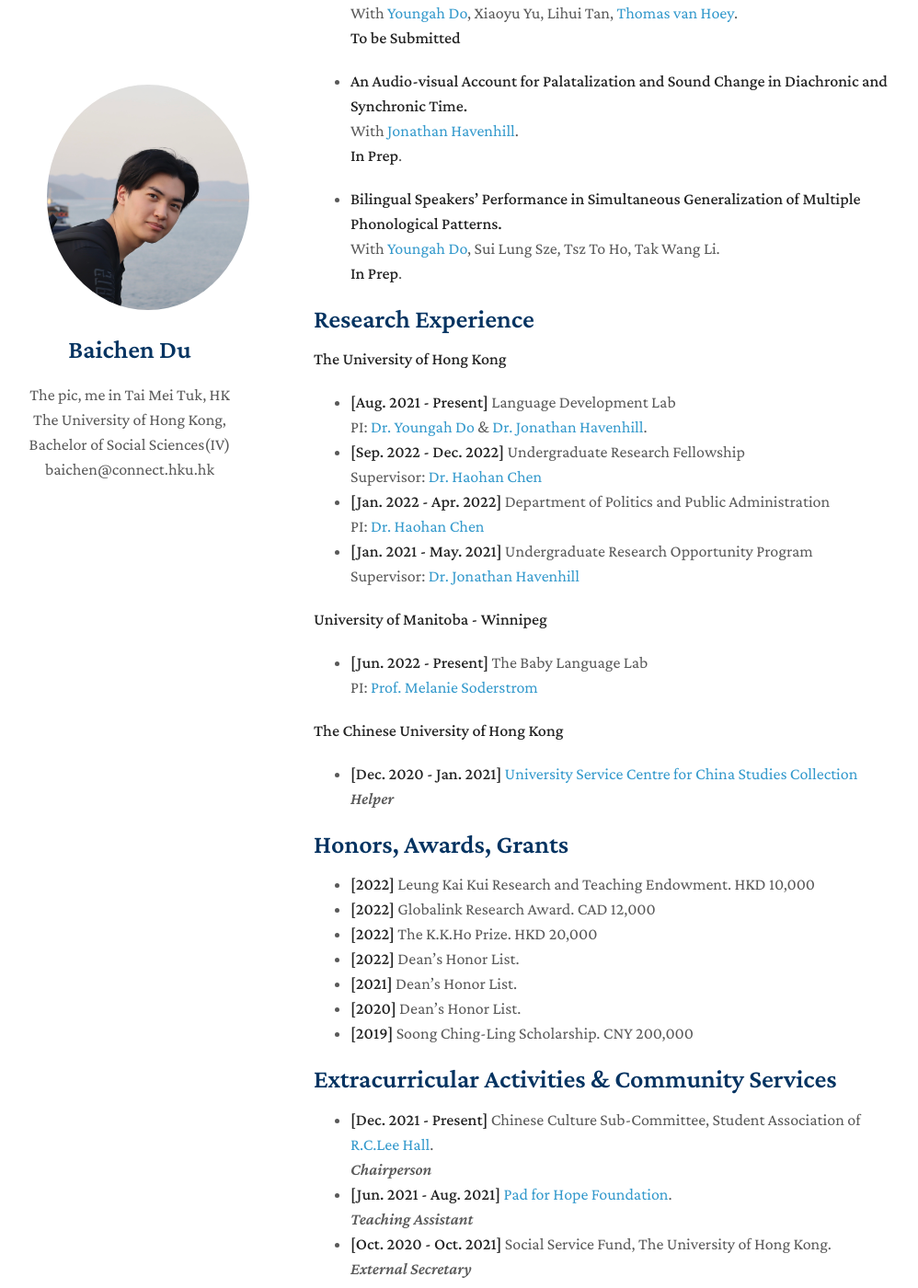
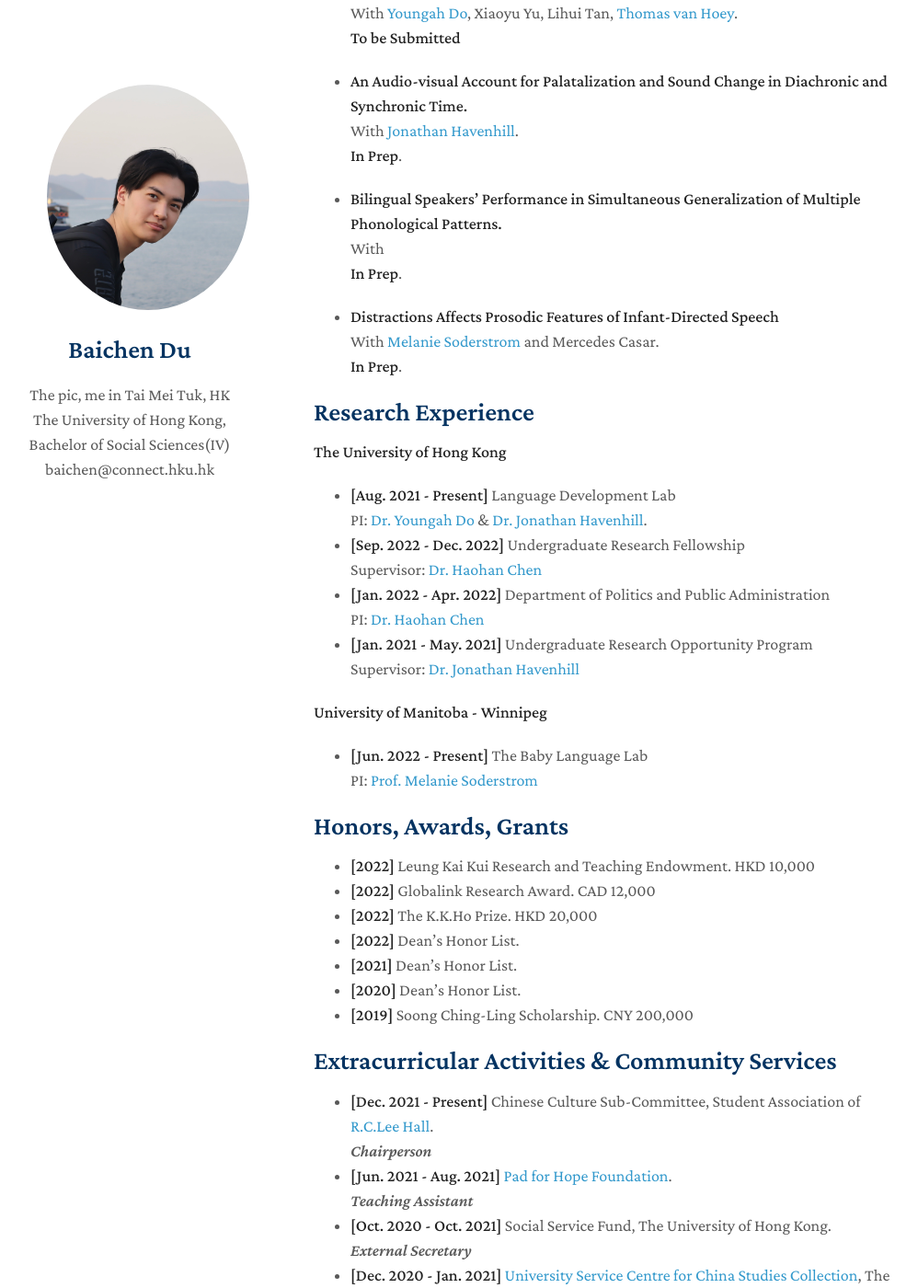
Before and after one commit to AlbertBaichenDu/AlbertBaichenDu.github.io, a Jekyll site: the page built from index.md, in a window 1280 px wide and 1400 px high, scrolled down 1442 px. Shown: the whole window at 92% size, without its empty margins (129-1127 px from the left). Built offline with Jekyll 4.4.1, drawn with Linux system fonts in a browser that asks for light colours; nearby versions of some CDN libraries; a style sheet for code colours, icons or effects is not loaded; our own code applies the rules of GitHub Pages for plain Markdown files; some of the changed text lies outside the part shown.

Commit message:
Update index.md

```diff
--- a/index.md
+++ b/index.md
@@ -73,7 +73,13 @@ layout: homepage
 
 - **Bilingual Speakers' Performance in Simultaneous Generalization of Multiple Phonological Patterns.**
   <br>
-  With [Youngah Do](https://repository.hku.hk/cris/rp/rp02160), Sui Lung Sze, Tsz To Ho, Tak Wang Li.
+  With
+  <br>
+  **In Prep**.
+
+- **Distractions Affects Prosodic Features of Infant-Directed Speech**
+  <br>
+  With [Melanie Soderstrom](https://home.cc.umanitoba.ca/~soderstr/) and Mercedes Casar.
   <br>
   **In Prep**.
 
@@ -98,10 +104,6 @@ layout: homepage
   <br>
   PI: [Prof. Melanie Soderstrom](https://home.cc.umanitoba.ca/~soderstr/)
 
-**The Chinese University of Hong Kong**
-- **[Dec. 2020 - Jan. 2021]** [University Service Centre for China Studies Collection](http://www.usc.cuhk.edu.hk/?lang=en)
-  <br>
-  <em> Helper </em>
 
 ## Honors, Awards, Grants
 
@@ -124,6 +126,9 @@ layout: homepage
 - **[Oct. 2020 - Oct. 2021]** Social Service Fund, The University of Hong Kong.
   <br>
   <em> External Secretary </em>
+- **[Dec. 2020 - Jan. 2021]** [University Service Centre for China Studies Collection](http://www.usc.cuhk.edu.hk/?lang=en), The Chinese University of Hong Kong
+  <br>
+  <em> Helper </em>
 
 ## Skills
 
```
